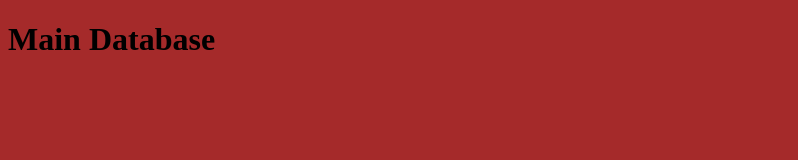
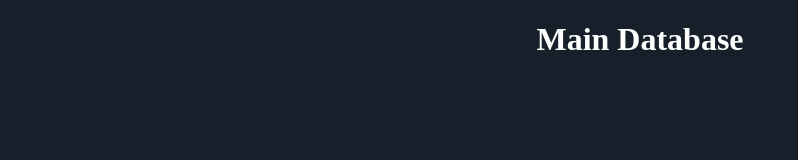
Before and after one commit to SoyNooV/SoyNooV, a plain HTML site: page index.html in a window 1280 px wide. Shown: the whole page, without its empty margins (0-798 px from the left). Drawn offline with Linux system fonts and the light colour scheme.

Commit message:
Update style.css

```diff
--- a/style.css
+++ b/style.css
@@ -1,3 +1,9 @@
-html {
-    background-color: brown;
+/*CSS Base*/
+
+html, body {
+    background-color: #17202A;
+    text-align: center;
+    color: #FDFEFE;
+    padding: 0;
+    margin: 0;
 }
```
